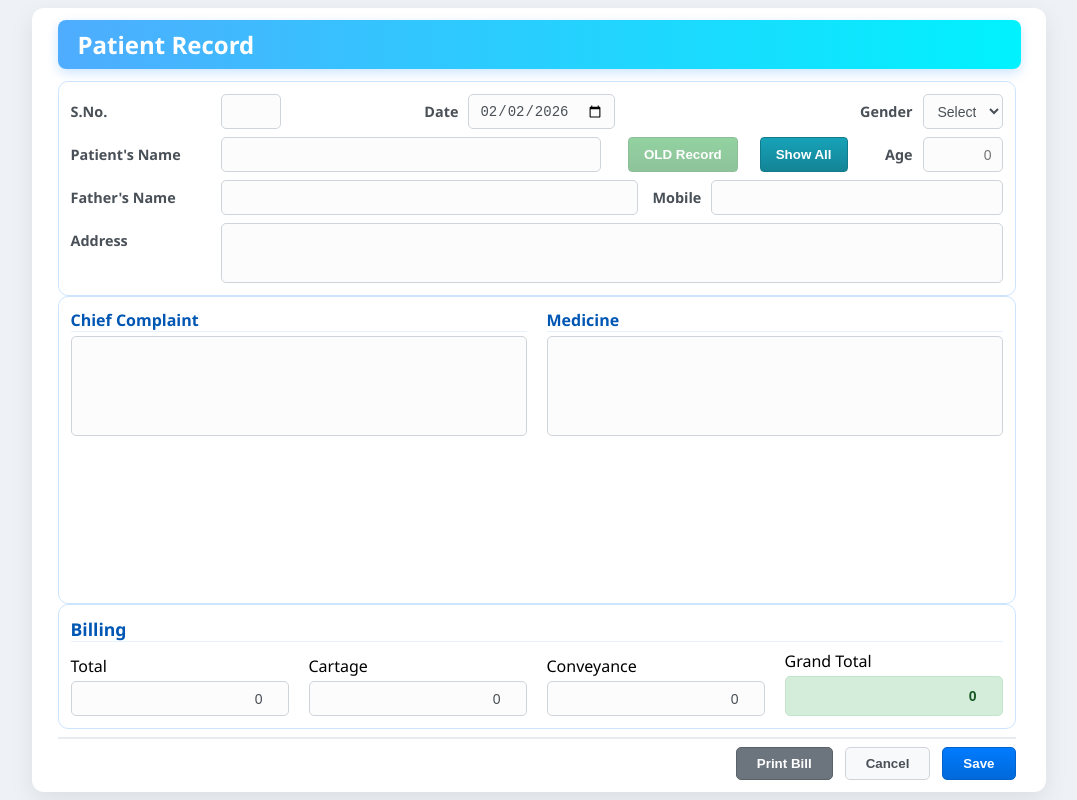
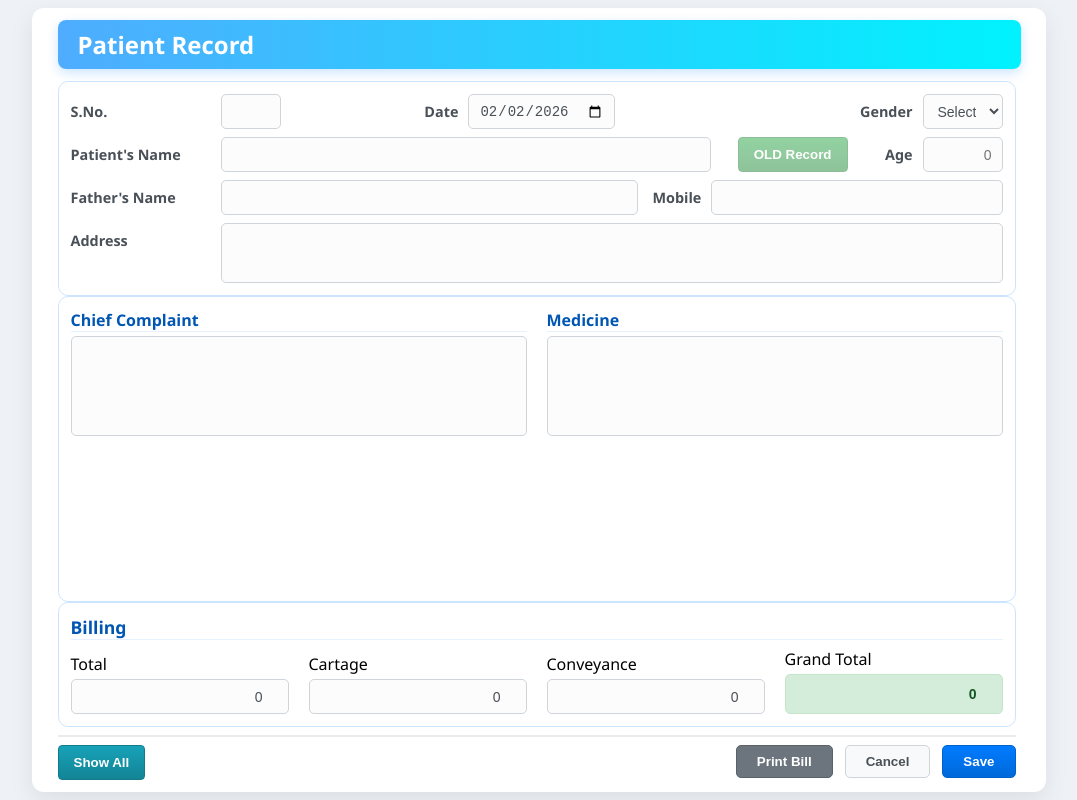
Before and after one commit to sahilcingh/Patient-Record-App, a React (Vite) app in the folder frontend/: page / in a window 1280 px wide. Shown: the whole page, without its empty margins (101-1178 px from the left). Built offline with nearby package versions, Linux system fonts and the light colour scheme; no server answers.

Commit message:
Show all button properly placed.

```diff
--- a/frontend/src/App.jsx
+++ b/frontend/src/App.jsx
@@ -49,18 +49,8 @@ function App() {
                 </div>
               </div>
 
-              {/* BUTTONS CONTAINER */}
-              <div style={{display: "flex", gap: "10px"}}>
-                <button type="button" id="oldRecordBtn" className="nav-button">OLD Record</button>
-                <button
-                    type="button"
-                    id="showAllBtn"
-                    className="nav-button"
-                    style={{ background: "linear-gradient(to bottom, #17a2b8, #138496)", border: "1px solid #117a8b" }}
-                >
-                    Show All
-                </button>
-              </div>
+              {/* OLD RECORD BUTTON (Kept here) */}
+              <button type="button" id="oldRecordBtn" className="nav-button">OLD Record</button>
 
               <div className="input-group fixed-right">
                 <label>Age</label>
@@ -143,9 +133,21 @@ function App() {
 
           {/* FOOTER */}
           <footer className="footer">
-            <div>
+            {/* LEFT SIDE: Show All & Delete */}
+            <div style={{display: 'flex', gap: '10px', alignItems: 'center'}}>
+               {/* MOVED SHOW ALL BUTTON HERE */}
+               <button
+                    type="button"
+                    id="showAllBtn"
+                    className="nav-button"
+                    style={{ background: "linear-gradient(to bottom, #17a2b8, #138496)", border: "1px solid #117a8b", margin: 0 }}
+                >
+                    Show All
+                </button>
                <button type="button" id="deleteBtn" className="danger hidden">Delete</button>
             </div>
+
+            {/* RIGHT SIDE: Actions */}
             <div>
               <button type="button" id="printBtn" style={{background: "#6c757d", color: "white", border: "1px solid #5a6268"}}>Print Bill</button>
               <button type="button" id="cancelBtn">Cancel</button>
@@ -170,7 +172,7 @@ function App() {
         </form>
       </div>
 
-      {/* History / Show All Modal */}
+      {/* History Modal */}
       <div id="historyModal" className="modal-overlay">
         <div className="modal-content">
           <div className="modal-header">
@@ -180,9 +182,7 @@ function App() {
           <div className="modal-body">
             <div className="table-container">
                 <table className="history-table">
-                <thead id="historyTableHead">
-                    {/* Headers injected by JS */}
-                </thead>
+                <thead id="historyTableHead"></thead>
                 <tbody id="historyTableBody"></tbody>
                 </table>
             </div>
```
